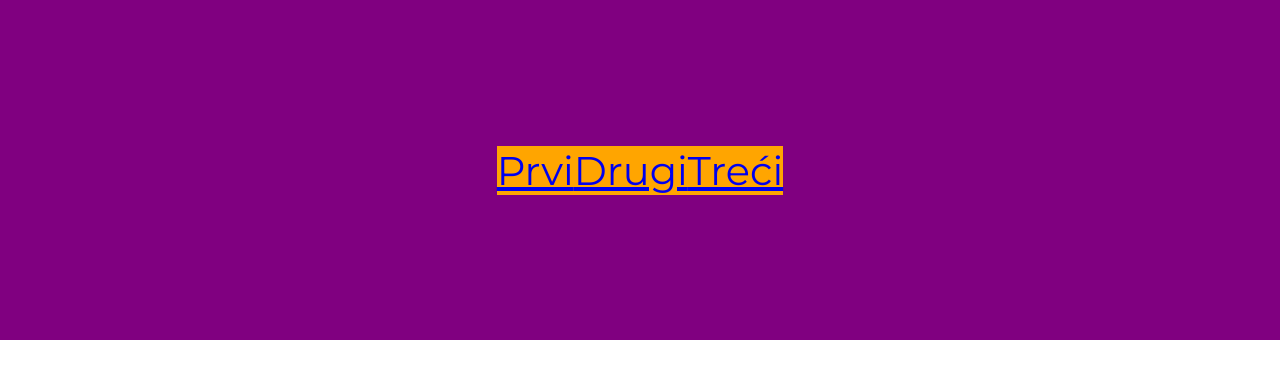
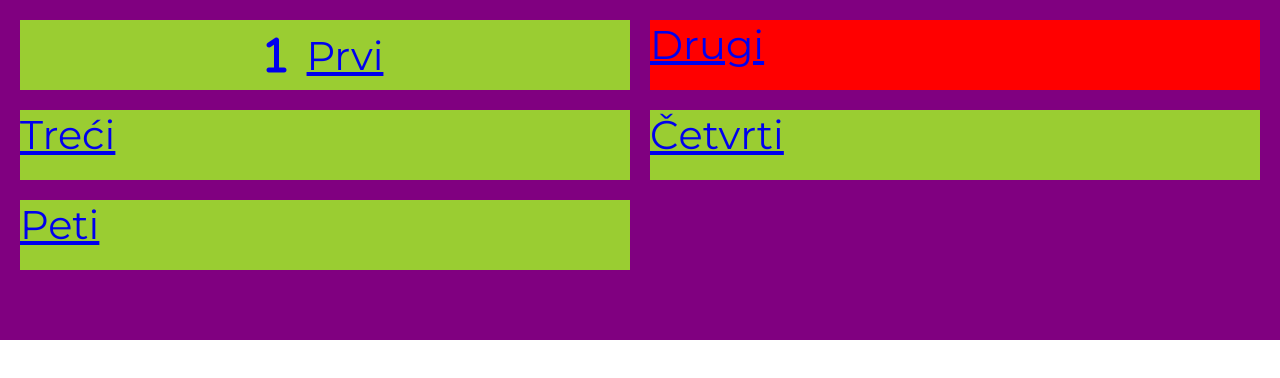
Before and after one commit to teotoula/css-basics, a plain HTML site: page index.html in a window 1280 px wide. Shown: the top 378 px of the page. Drawn offline with Linux system fonts and the light colour scheme.

Commit message:
Css Grid i strukturiranje

```diff
--- a/index.html
+++ b/index.html
@@ -14,10 +14,17 @@
 </head>
 
 <body>
-    <nav class="navigation flex-center-both ">
-        <a href="#" class="link">Prvi</a>
-        <a href="#" class="link">Drugi</a>
-        <a href="#" class="link">Treći</a>
+    <nav class="navigation">
+
+
+        <a href="#" class="navigation__link navigation__link--flex">
+            <span>Prvi</span>
+            <i class="fa-solid fa-1"></i>
+        </a>
+        <a href="#" class="navigation__link navigation__link--red">Drugi</a>
+        <a href="#" class="navigation__link">Treći</a>
+        <a href="#" class="navigation__link">Četvrti</a>
+        <a href="#" class="navigation__link">Peti</a>
     </nav>
 
 </body>
--- a/styles.css
+++ b/styles.css
@@ -1,36 +1,4 @@
-/*Ovo su stilovi za <body> element i sve unutar njega*/
-
-body {
-  color: red;
-  margin: 0;
-  font-family: "Montserrat", sans-serif;
-  font-size: 40px;
-  height: 2000px;
-}
-
-input,
-textarea,
-button {
-  font-family: "Montserrat", sans-serif;
-}
-
-.navigation {
-  display: flex;
-  flex-direction: row;
-  justify-content: center; /*glavna os*/
-  align-items: center; /*sporedna os*/
-  flex-wrap: wrap; /*Prelomi u novi red ako ne može stati*/
-  background-color: purple;
-  padding: 20px;
-  height: 300px;
-}
-
-.link {
-  background-color: orange;
-}
-
-.flex-center-both {
-  display: flex;
-  justify-content: center; /*glavna os*/
-  align-items: center; /*sporedna os*/
-}
+@import "styles/base.css";
+@import "styles/links.css";
+@import "styles/navigation.css";
+@import "styles/helpers.css";
--- /dev/null
+++ b/styles/base.css
@@ -0,0 +1,15 @@
+/*Ovo su stilovi za <body> element i sve unutar njega*/
+
+body {
+  color: red;
+  margin: 0;
+  font-family: "Montserrat", sans-serif;
+  font-size: 40px;
+  height: 2000px;
+}
+
+input,
+textarea,
+button {
+  font-family: "Montserrat", sans-serif;
+}
--- /dev/null
+++ b/styles/helpers.css
@@ -0,0 +1,5 @@
+.flex-center-both {
+  display: flex;
+  justify-content: center; /*glavna os*/
+  align-items: center; /*sporedna os*/
+}
--- /dev/null
+++ b/styles/links.css
@@ -0,0 +1,7 @@
+.link {
+  background-color: orange;
+}
+
+.link:nth-child(even) {
+  background-color: red;
+}
--- /dev/null
+++ b/styles/navigation.css
@@ -0,0 +1,26 @@
+.navigation {
+  display: grid;
+  grid-template-columns: repeat(2, 1fr);
+  grid-template-rows: repeat(3, 70px);
+  background-color: purple;
+  padding: 20px;
+  height: 300px;
+  column-gap: 20px;
+  row-gap: 20px;
+}
+
+.navigation__link {
+  background-color: yellowgreen;
+}
+
+.navigation__link--red {
+  background-color: red;
+}
+
+.navigation__link--flex {
+  display: flex;
+  justify-content: center;
+  align-items: center;
+  flex-direction: row-reverse;
+  gap: 20px;
+}
```
